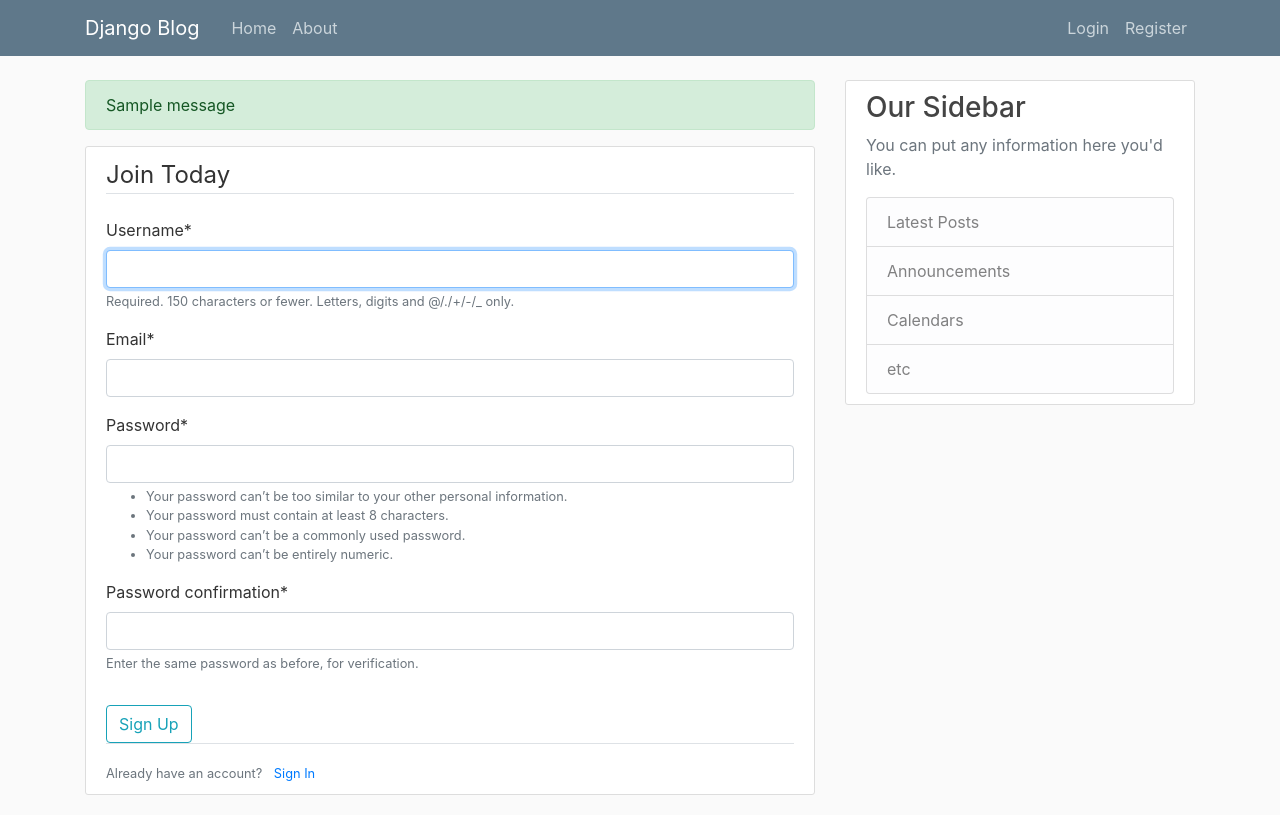
After one commit to komret/django_blog, a Django app: template users/templates/users/register.html in a window 1280 px wide. The commit adds this page. Run offline with Django 3.2, Linux system fonts and the light colour scheme; the template is opened without the code that fills it: values that come from a table or form of the project are taken from there, most other values are stand-ins (such as "Sample title", 1, 10 or a date in 2020); one stand-in notice (Sample message) is shown; some libraries are stand-ins or nearby versions.

Commit message:
Add register form

```diff
--- a/blog/templates/blog/base.html
+++ b/blog/templates/blog/base.html
@@ -39,6 +39,13 @@
 <main role="main" class="container">
     <div class="row">
         <div class="col-md-8">
+            {% if messages %}
+                {% for message in messages %}
+                    <div class="alert alert-{{ message.tags }}">
+                        {{ message }}
+                    </div>
+                {% endfor %}
+            {% endif %}
             {% block content %}{% endblock %}
         </div>
         <div class="col-md-4">
--- a/django_blog/settings.py
+++ b/django_blog/settings.py
@@ -33,6 +33,7 @@ ALLOWED_HOSTS = []
 INSTALLED_APPS = [
     'blog.apps.BlogConfig',
     'users.apps.UsersConfig',
+    'crispy_forms',
     'django.contrib.admin',
     'django.contrib.auth',
     'django.contrib.contenttypes',
@@ -120,3 +121,5 @@ USE_TZ = True
 # https://docs.djangoproject.com/en/2.1/howto/static-files/
 
 STATIC_URL = '/static/'
+
+CRISPY_TEMPLATE_PACK = 'bootstrap4'
--- a/django_blog/urls.py
+++ b/django_blog/urls.py
@@ -15,8 +15,10 @@ Including another URLconf
 """
 from django.contrib import admin
 from django.urls import include, path
+from users import views as users_views
 
 urlpatterns = [
     path('admin/', admin.site.urls),
+    path('register/', users_views.register, name="register"),
     path('', include("blog.urls")),
 ]
--- /dev/null
+++ b/users/forms.py
@@ -0,0 +1,10 @@
+from django import forms
+from django.contrib.auth.models import User
+from django.contrib.auth.forms import UserCreationForm
+
+class UserRegisterForm(UserCreationForm):
+    email = forms.EmailField()
+
+    class Meta:
+        model = User
+        fields = ["username", "email", "password1", "password2"]
--- /dev/null
+++ b/users/templates/users/register.html
@@ -0,0 +1,21 @@
+{% extends "blog/base.html" %}
+{% load crispy_forms_tags %}
+{% block content %}
+    <div class="content-section">
+        <form method="POST">
+            {% csrf_token %}
+            <fieldset class="form-group">
+                <legend class="border-bottom mb-4">Join Today</legend>
+                {{ form|crispy }}
+            </fieldset>
+            <div>
+                <button class="btn btn-outline-info" type="submit">Sign Up</button>
+            </div>
+        </form>
+        <div class="border-top pt-3">
+            <small class="text-muted">
+                Already have an account? <a class="ml-2" href="#">Sign In</a>
+            </small>
+        </div>
+    </div>
+{% endblock content %}
```
